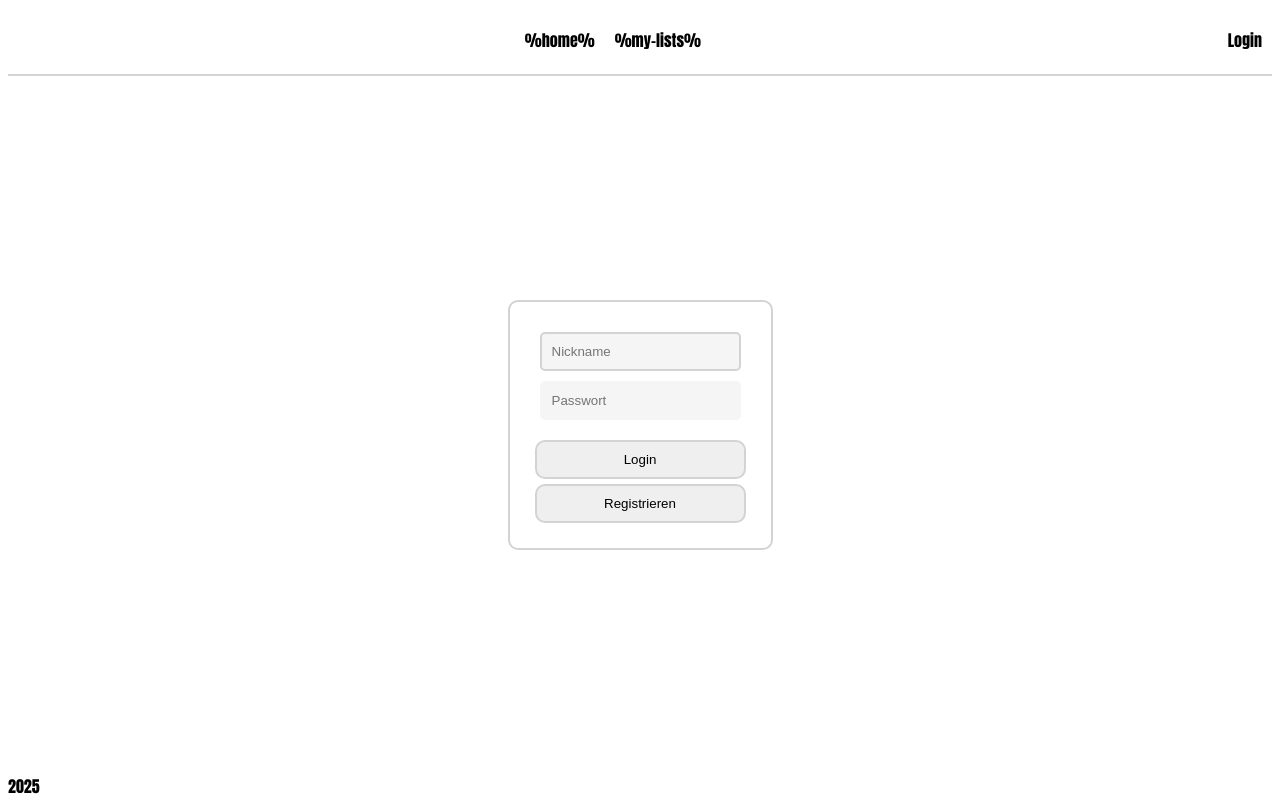
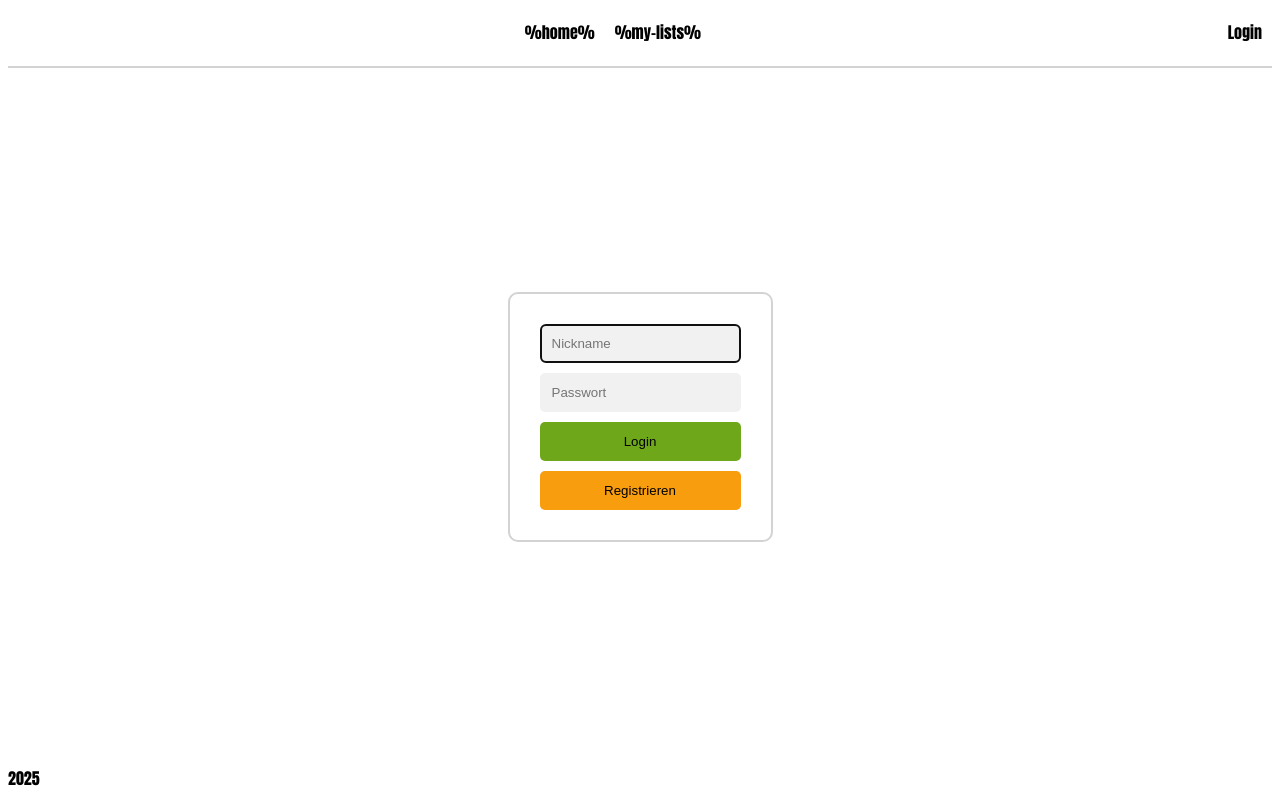
Before and after one commit to Nopro263/ksb, a FastAPI app: template nginx/templates/login.html in a window 1280 px wide. Run offline with FastAPI, Linux system fonts and the light colour scheme; the template is opened without the code that fills it, so the values that code supplies are empty.

Commit message:
added primary colors

```diff
--- a/nginx/templates/base.jinja2.html
+++ b/nginx/templates/base.jinja2.html
@@ -5,6 +5,7 @@
     <meta name="viewport" content="width=device-width, initial-scale=1.0">
     <title>Kindersachenbörse</title>
 
+    <link rel="stylesheet" href="colors.css">
     <link rel="stylesheet" href="main.css">
     <link rel="stylesheet" href="navbar.css">
     <link rel="stylesheet" href="form.css">
--- /dev/null
+++ b/nginx/templates/colors.css
@@ -0,0 +1,82 @@
+:root {
+    --primary-100: #6ea71a;
+    --secondary-100: #f89d0e;
+    --tertiary-100: blue;
+    --white-100: white;
+
+    --primary-90: lch(from var(--primary-100) calc(l * 0.9) c h);
+    --primary-80: lch(from var(--primary-100) calc(l * 0.8) c h);
+    --primary-70: lch(from var(--primary-100) calc(l * 0.7) c h);
+    --primary-60: lch(from var(--primary-100) calc(l * 0.6) c h);
+    --primary-50: lch(from var(--primary-100) calc(l * 0.5) c h);
+    --primary-40: lch(from var(--primary-100) calc(l * 0.4) c h);
+    --primary-30: lch(from var(--primary-100) calc(l * 0.3) c h);
+    --primary-20: lch(from var(--primary-100) calc(l * 0.2) c h);
+    --primary-10: lch(from var(--primary-100) calc(l * 0.1) c h);
+    --primary-110: lch(from var(--primary-100) calc(l * 1.1) c h);
+    --primary-120: lch(from var(--primary-100) calc(l * 1.2) c h);
+    --primary-130: lch(from var(--primary-100) calc(l * 1.3) c h);
+    --primary-140: lch(from var(--primary-100) calc(l * 1.4) c h);
+    --primary-150: lch(from var(--primary-100) calc(l * 1.5) c h);
+    --primary-160: lch(from var(--primary-100) calc(l * 1.6) c h);
+    --primary-170: lch(from var(--primary-100) calc(l * 1.7) c h);
+    --primary-180: lch(from var(--primary-100) calc(l * 1.8) c h);
+    --primary-190: lch(from var(--primary-100) calc(l * 1.9) c h);
+
+    --secondary-90: lch(from var(--secondary-100) calc(l * 0.9) c h);
+    --secondary-80: lch(from var(--secondary-100) calc(l * 0.8) c h);
+    --secondary-70: lch(from var(--secondary-100) calc(l * 0.7) c h);
+    --secondary-60: lch(from var(--secondary-100) calc(l * 0.6) c h);
+    --secondary-50: lch(from var(--secondary-100) calc(l * 0.5) c h);
+    --secondary-40: lch(from var(--secondary-100) calc(l * 0.4) c h);
+    --secondary-30: lch(from var(--secondary-100) calc(l * 0.3) c h);
+    --secondary-20: lch(from var(--secondary-100) calc(l * 0.2) c h);
+    --secondary-10: lch(from var(--secondary-100) calc(l * 0.1) c h);
+    --secondary-110: lch(from var(--secondary-100) calc(l * 1.1) c h);
+    --secondary-120: lch(from var(--secondary-100) calc(l * 1.2) c h);
+    --secondary-130: lch(from var(--secondary-100) calc(l * 1.3) c h);
+    --secondary-140: lch(from var(--secondary-100) calc(l * 1.4) c h);
+    --secondary-150: lch(from var(--secondary-100) calc(l * 1.5) c h);
+    --secondary-160: lch(from var(--secondary-100) calc(l * 1.6) c h);
+    --secondary-170: lch(from var(--secondary-100) calc(l * 1.7) c h);
+    --secondary-180: lch(from var(--secondary-100) calc(l * 1.8) c h);
+    --secondary-190: lch(from var(--secondary-100) calc(l * 1.9) c h);
+
+    --tertiary-90: lch(from var(--tertiary-100) calc(l * 0.9) c h);
+    --tertiary-80: lch(from var(--tertiary-100) calc(l * 0.8) c h);
+    --tertiary-70: lch(from var(--tertiary-100) calc(l * 0.7) c h);
+    --tertiary-60: lch(from var(--tertiary-100) calc(l * 0.6) c h);
+    --tertiary-50: lch(from var(--tertiary-100) calc(l * 0.5) c h);
+    --tertiary-40: lch(from var(--tertiary-100) calc(l * 0.4) c h);
+    --tertiary-30: lch(from var(--tertiary-100) calc(l * 0.3) c h);
+    --tertiary-20: lch(from var(--tertiary-100) calc(l * 0.2) c h);
+    --tertiary-10: lch(from var(--tertiary-100) calc(l * 0.1) c h);
+    --tertiary-110: lch(from var(--tertiary-100) calc(l * 1.1) c h);
+    --tertiary-120: lch(from var(--tertiary-100) calc(l * 1.2) c h);
+    --tertiary-130: lch(from var(--tertiary-100) calc(l * 1.3) c h);
+    --tertiary-140: lch(from var(--tertiary-100) calc(l * 1.4) c h);
+    --tertiary-150: lch(from var(--tertiary-100) calc(l * 1.5) c h);
+    --tertiary-160: lch(from var(--tertiary-100) calc(l * 1.6) c h);
+    --tertiary-170: lch(from var(--tertiary-100) calc(l * 1.7) c h);
+    --tertiary-180: lch(from var(--tertiary-100) calc(l * 1.8) c h);
+    --tertiary-190: lch(from var(--tertiary-100) calc(l * 1.9) c h);
+
+    --white-95: lch(from var(--white-100) calc(l * 0.95) c h);
+    --white-90: lch(from var(--white-100) calc(l * 0.9) c h);
+    --white-85: lch(from var(--white-100) calc(l * 0.85) c h);
+    --white-80: lch(from var(--white-100) calc(l * 0.8) c h);
+    --white-75: lch(from var(--white-100) calc(l * 0.75) c h);
+    --white-70: lch(from var(--white-100) calc(l * 0.7) c h);
+    --white-65: lch(from var(--white-100) calc(l * 0.65) c h);
+    --white-60: lch(from var(--white-100) calc(l * 0.6) c h);
+    --white-55: lch(from var(--white-100) calc(l * 0.55) c h);
+    --white-50: lch(from var(--white-100) calc(l * 0.5) c h);
+    --white-45: lch(from var(--white-100) calc(l * 0.45) c h);
+    --white-40: lch(from var(--white-100) calc(l * 0.4) c h);
+    --white-35: lch(from var(--white-100) calc(l * 0.35) c h);
+    --white-30: lch(from var(--white-100) calc(l * 0.3) c h);
+    --white-25: lch(from var(--white-100) calc(l * 0.25) c h);
+    --white-20: lch(from var(--white-100) calc(l * 0.2) c h);
+    --white-15: lch(from var(--white-100) calc(l * 0.15) c h);
+    --white-10: lch(from var(--white-100) calc(l * 0.1) c h);
+}
--- a/nginx/templates/form.css
+++ b/nginx/templates/form.css
@@ -8,22 +8,31 @@ form {
     height: fit-content;
 }
 
-input[type=text],
-input[type=password] {
+input, button, select {
     border-width: 1px;
     border-radius: var(--br-sharp);
 
     padding: var(--margin-xs);
     margin: var(--margin-xxs);
 
-    background-color: var(--input-text-default-background);
-    border: var(--input-text-default-border);
+    background-color: var(--input-default-background);
+    border: var(--input-default-border);
 }
 
-input[type=text]:active, input[type=text]:focus,
-input[type=password]:active, input[type=password]:focus {
-    background-color: var(--input-text-active-background);
-    border: var(--input-text-active-border);
+input:hover,
+button:hover,
+select:hover {
+    background-color: var(--input-hover-background);
+    border: var(--input-hover-border);
 
     outline: none;
 }
+
+input:active, input:focus
+button:active, button:focus,
+select:active, select:focus {
+    background-color: var(--input-active-background);
+    border: var(--input-active-border);
+
+    outline: none;
+}
--- /dev/null
+++ b/nginx/templates/login.css
@@ -0,0 +1,3 @@
+main {
+    align-items: center;
+}
--- a/nginx/templates/login.html
+++ b/nginx/templates/login.html
@@ -10,7 +10,7 @@
     <input type="text" id="username" autofocus placeholder="Nickname"/>
     <input type="password" id="password" placeholder="Passwort"/>
     <div class="row" id="msg"></div>
-    <input type="submit" value="Login" id="submit"/>
-    <input type="button" value="Registrieren" id="register" onclick="window.location.pathname = '/register' "/>
+    <input type="submit" value="Login" id="submit" class="primary"/>
+    <input type="button" value="Registrieren" class="secondary" id="register" onclick="window.location.pathname = '/register' "/>
 </form>
 {% endblock %}
--- a/nginx/templates/main.css
+++ b/nginx/templates/main.css
@@ -49,12 +49,16 @@
     --br-sharp: var(--margin-xxs);
 
     --nav-default-color: black;
-    --nav-active-color: blue;
+    --nav-active-color: var(--primary-100);
 
-    --input-text-default-background: whitesmoke;
-    --input-text-active-background: whitesmoke;
-    --input-text-default-border: var(--_border) transparent;
-    --input-text-active-border: var(--_border) lightgrey;
+    --input-default-background: var(--white-95);
+    --input-hover-background: var(--white-95);
+    --input-active-background: var(--white-95);
+
+
+    --input-default-border: var(--_border) transparent;
+    --input-hover-border: var(--_border) transparent;
+    --input-active-border: var(--_border) var(--white-70);
 }
 
 html:not(:has(.scrolling-body)) {
@@ -91,3 +95,25 @@ body {
     display: flex;
     flex-direction: column;
 }
+
+.primary {
+    --input-default-background: var(--primary-100);
+    --input-active-background: var(--primary-90);
+    --input-hover-background: var(--primary-90);
+
+
+    --input-default-border: var(--_border) transparent;
+    --input-hover-border: var(--_border) transparent;
+    --input-active-border: var(--_border) var(--primary-70);
+}
+
+.secondary {
+    --input-default-background: var(--secondary-100);
+    --input-active-background: var(--secondary-90);
+    --input-hover-background: var(--secondary-90);
+
+
+    --input-default-border: var(--_border) transparent;
+    --input-hover-border: var(--_border) transparent;
+    --input-active-border: var(--_border) var(--secondary-70);
+}
```
